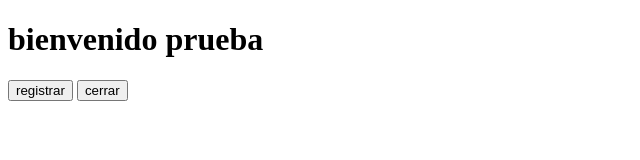
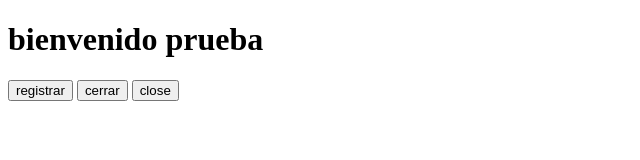
Before and after one commit to eitnarFabio/SEDESprueba, a plain HTML site: page index.html in a window 1280 px wide. Shown: the whole page, without its empty margins (0-640 px from the left). Drawn offline with Linux system fonts and the light colour scheme.

Commit message:
añadido un boton mas

```diff
--- a/index.html
+++ b/index.html
@@ -9,5 +9,6 @@
     <h1>bienvenido prueba</h1>
     <button>registrar</button>
     <button>cerrar</button>
+    <button type="button">close</button>
 </body>
 </html>
```
